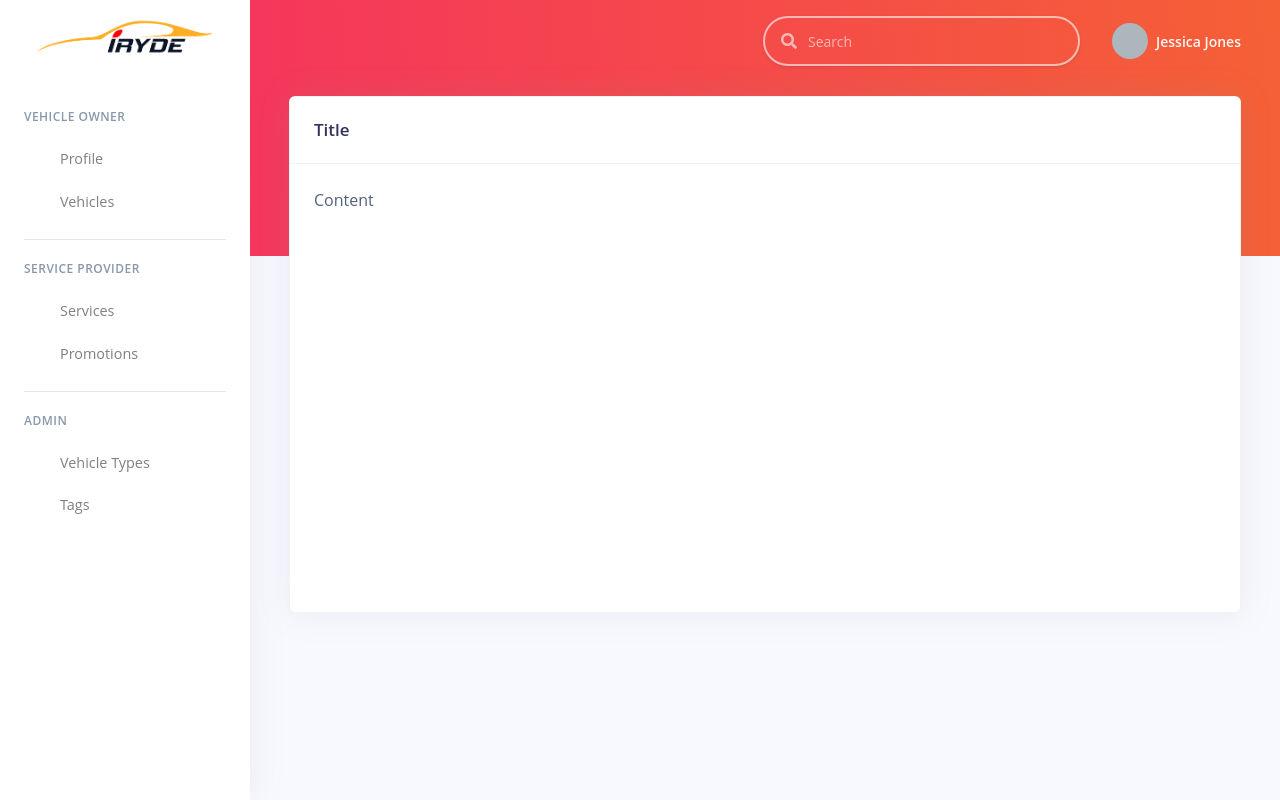
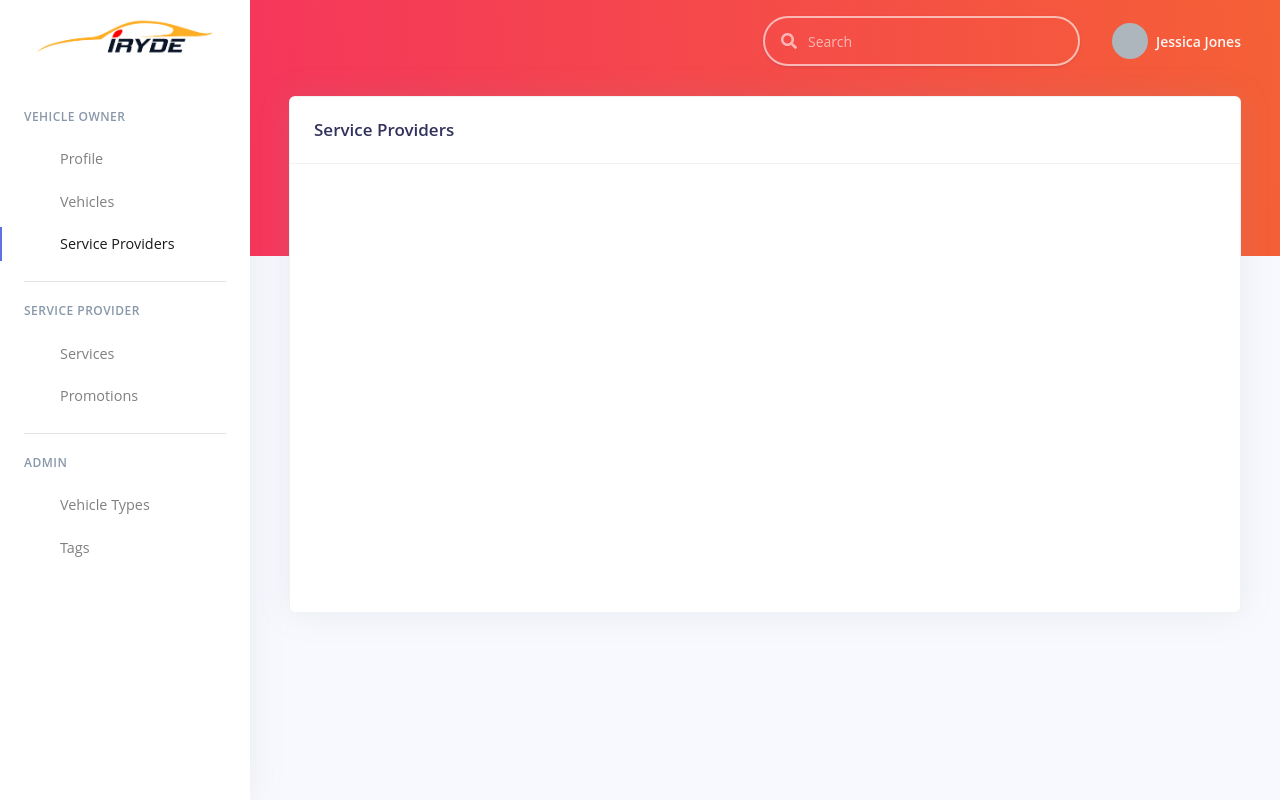
Before and after one commit to randularsw/iRYDE, a React (Create React App) app in the folder web/: page /service-providers in a window 1280 px wide. Built offline with nearby package versions, Linux system fonts and the light colour scheme.

Commit message:
created routing for service providers

```diff
--- a/web/src/App.js
+++ b/web/src/App.js
@@ -1,10 +1,11 @@
-import React from "react";
+import React, { Component } from "react";
 import "./App.css";
 import { Route, Switch } from "react-router-dom";
 import Home from "./components/home";
 import Sidebar from "components/shared/sidebar";
 import sidebarRoutes from "sidebarRoutes";
 import NavigationBar from "components/shared/navigationBar";
+import serviceProviders from "components/booking/serviceProviders";
 
 function App(props) {
   return (
@@ -25,6 +26,8 @@ function App(props) {
         />
         <Switch>
           {/* Routes */}
+
+          <Route path="/service-providers" component={serviceProviders}></Route>
           <Route path="/" component={Home}></Route>
         </Switch>
       </div>
--- /dev/null
+++ b/web/src/components/booking/serviceProviders.jsx
@@ -0,0 +1,38 @@
+import React, { Component } from "react";
+import Header from "../shared/header";
+import { Row, Card, CardHeader, CardBody, Container } from "reactstrap";
+
+class serviceProviders extends Component {
+  state = {
+    items: [],
+  };
+
+  render() {
+    // const { items } = this.state;
+    return (
+      <>
+        <Header />
+        <Container className=" mt--9" fluid>
+          {/* Table */}
+          <Row>
+            <div className=" col">
+              <Card className=" shadow">
+                <CardHeader className=" bg-transparent">
+                  <h3 className=" mb-0">Service Providers</h3>
+                </CardHeader>
+                <CardBody>
+                  <div style={{ minHeight: 400 }}>
+                    {/* Page Content */}
+
+                  </div>
+                </CardBody>
+              </Card>
+            </div>
+          </Row>
+        </Container>
+      </>
+    );
+  }
+}
+
+export default serviceProviders;
--- a/web/src/sidebarRoutes.js
+++ b/web/src/sidebarRoutes.js
@@ -1,4 +1,5 @@
 import Home from "components/home";
+import serviceProviders from "components/booking/serviceProviders";
 
 var sidebarRoutes = [
   {
@@ -43,5 +44,13 @@ var sidebarRoutes = [
     component: Home,
     actor: "admin",
   },
+  //routes for service providers
+  {
+    path: "/service-providers",
+    name: "Service Providers",
+    icon: "ni ni-planet text-blue",
+    component: serviceProviders ,
+    actor: "vehicle-owner",
+  },
 ];
 export default sidebarRoutes;
```
